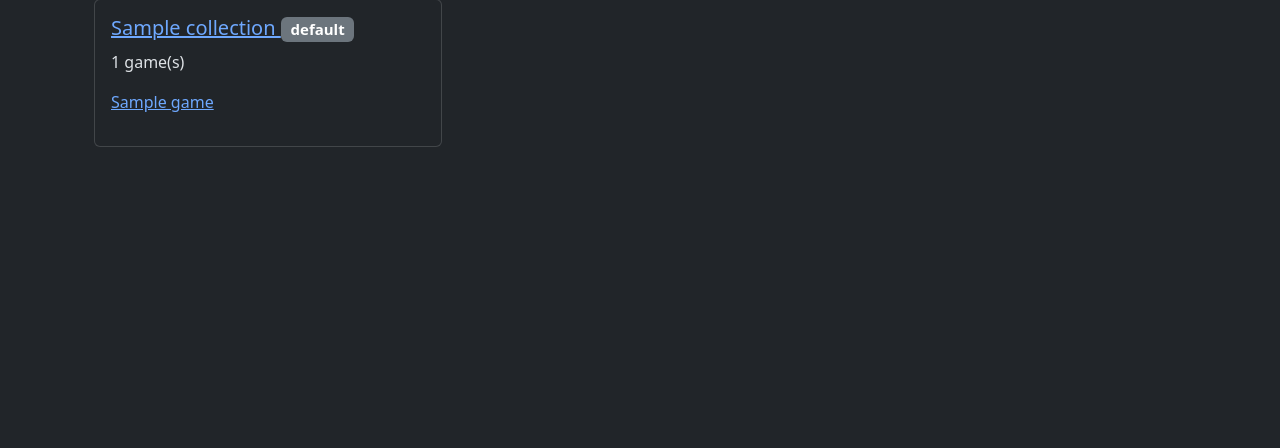
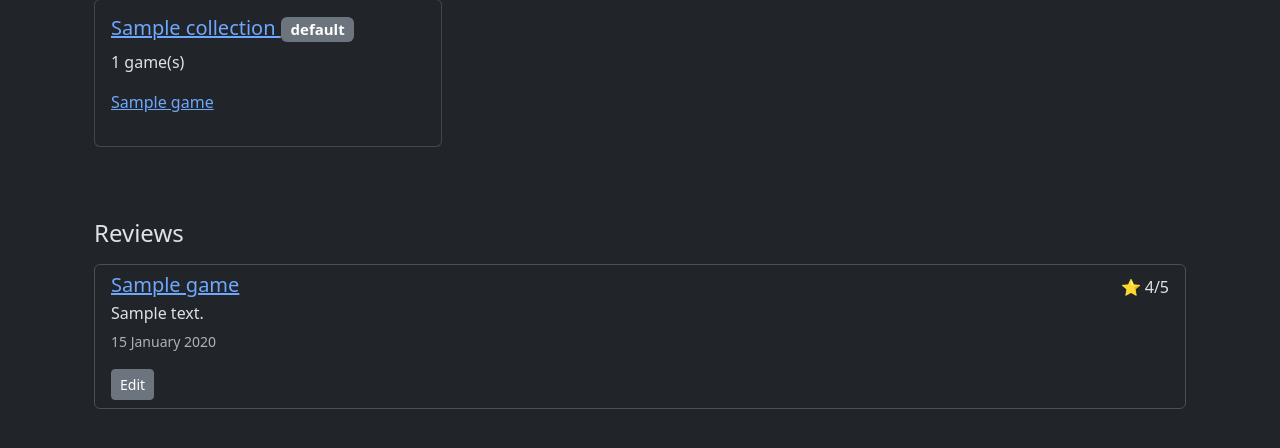
Before and after one commit to Inioshi/PROEKT, a Flask app: page /profile/1 in a window 1280 px wide. Shown: the part 265-713 px from the top of the page. Run offline with Flask 3, Linux system fonts and the light colour scheme; a user stored in the database is signed in; tables that the repository leaves empty hold one stand-in row (values such as "Sample post").

Commit message:
added reviews crud logic and made a seperate folder for future crud files

```diff
--- a/pyproject.toml
+++ b/pyproject.toml
@@ -26,3 +26,8 @@ python_version = "3.13"
 [[tool.mypy.overrides]]
 module = ["flask_login"]
 ignore_missing_imports = true
+
+[dependency-groups]
+dev = [
+    "pytest>=9.1.1",
+]
--- /dev/null
+++ b/src/proekt/crud/__init__.py
@@ -0,0 +1 @@
+from .reviews_crud import reviews
--- a/src/proekt/main.py
+++ b/src/proekt/main.py
@@ -4,11 +4,9 @@ from flask_login import login_required, current_user
 from proekt.auth import auth, login_manager
 from proekt.database import SessionLocal
 from proekt.models import VideoGame, User, UserRoles, Genre, Collection
-from proekt.games import games
-from proekt.collections import collections_bp
-from proekt.tags import tags_bp
-from proekt.friends import friends_bp
 from proekt.recommendations import compute_recommendations
+
+from proekt.crud import reviews
 
 app = Flask(__name__)
 
@@ -16,10 +14,11 @@ app.config["SECRET_KEY"] = "passpass"
 
 login_manager.init_app(app)
 app.register_blueprint(auth)
-app.register_blueprint(games)
-app.register_blueprint(collections_bp)
-app.register_blueprint(tags_bp)
-app.register_blueprint(friends_bp)
+#app.register_blueprint(games)
+#app.register_blueprint(collections_bp)
+#app.register_blueprint(tags_bp)
+#app.register_blueprint(friends_bp)
+app.register_blueprint(reviews)
 
 @app.route("/")
 def index():
@@ -100,7 +99,8 @@ def search():
                                               search_type=search_type,
                                               games=game_results,
                                               studios=studio_results,
-                                              users=users_results)
+                                              users=users_results,
+                                              UserRoles=UserRoles)
 
 @app.route("/collections/<int:collection_id>")
 @login_required
@@ -121,7 +121,6 @@ def recommendations():
         games_rec = compute_recommendations(session, current_user.id)
         return render_template("recommendations.html", games=games_rec)
 
-
 @app.errorhandler(404)
 def not_found(_error):
     return render_template("error.html", code=404, message="Page not found."), 404
--- a/src/proekt/templates/user_profile.html
+++ b/src/proekt/templates/user_profile.html
@@ -42,5 +42,80 @@
         {% endfor %}
     </div>
 
+<h2 class="h4 mt-5 mb-3">Reviews</h2>
+
+{% if user.reviews %}
+<div class="list-group">
+    {% for review in user.reviews %}
+    <div class="list-group-item">
+        <div class="d-flex justify-content-between align-items-center">
+            <h5 class="mb-1">
+                <a href="{{ url_for('game_page', game_id=review.game_id) }}">
+                    {{ review.game.title }}
+                </a>
+            </h5>
+            <span>
+                ⭐ {{ review.rating }}/5
+            </span>
+        </div>
+        {% if review.comment %}
+            <p class="mb-1">
+                {{ review.comment }}
+            </p>
+        {% else %}
+            <p class="mb-1 text-muted">
+                No comment provided.
+            </p>
+        {% endif %}
+        <small class="text-muted">
+            {{ review.created_at.strftime("%d %B %Y") }}
+        </small>
+        {% if current_user.is_authenticated and current_user.id == user.id %}
+        <div class="mt-3">
+            <button class="btn btn-sm btn-secondary"
+                    type="button"
+                    data-bs-toggle="collapse"
+                    data-bs-target="#editReview{{ review.id }}">
+                Edit
+            </button>
+            <div class="collapse mt-3" id="editReview{{ review.id }}">
+                <form method="POST"
+                      action="{{ url_for('reviews.edit_review', review_id=review.id) }}">
+                    <div class="mb-2">
+                        <label class="form-label">Rating</label>
+                        <select name="rating" class="form-select">
+                            <option value="1" {% if review.rating == 1 %}selected{% endif %}>⭐ 1 / 5</option>
+                            <option value="2" {% if review.rating == 2 %}selected{% endif %}>⭐ 2 / 5</option>
+                            <option value="3" {% if review.rating == 3 %}selected{% endif %}>⭐ 3 / 5</option>
+                            <option value="4" {% if review.rating == 4 %}selected{% endif %}>⭐ 4 / 5</option>
+                            <option value="5" {% if review.rating == 5 %}selected{% endif %}>⭐ 5 / 5</option>
+                        </select>
+                    </div>
+                    <div class="mb-2">
+                        <label class="form-label">Comment</label>
+                        <textarea name="comment"
+                                  class="form-control"
+                                  rows="3">{{ review.comment or "" }}</textarea>
+                    </div>
+                    <button type="submit" class="btn btn-sm btn-primary">
+                        Save changes
+                    </button>
+                </form>
+                <form method="POST"
+                      action="{{ url_for('reviews.delete_review', review_id=review.id) }}"
+                      class="mt-2">
+                    <button type="submit" class="btn btn-sm btn-danger">
+                        Delete
+                    </button>
+                </form>
+            </div>
+        </div>
+        {% endif %}
+    </div>
+    {% endfor %}
+</div>
+{% else %}
+    <p class="text-muted">No reviews yet.</p>
+{% endif %}
 </div>
 {% endblock %}
```
Also changed, not shown: src/proekt/crud/reviews_crud.py (added, +79 -0 lines), src/proekt/templates/video_game.html (+42 -0 lines), 2 other files.
